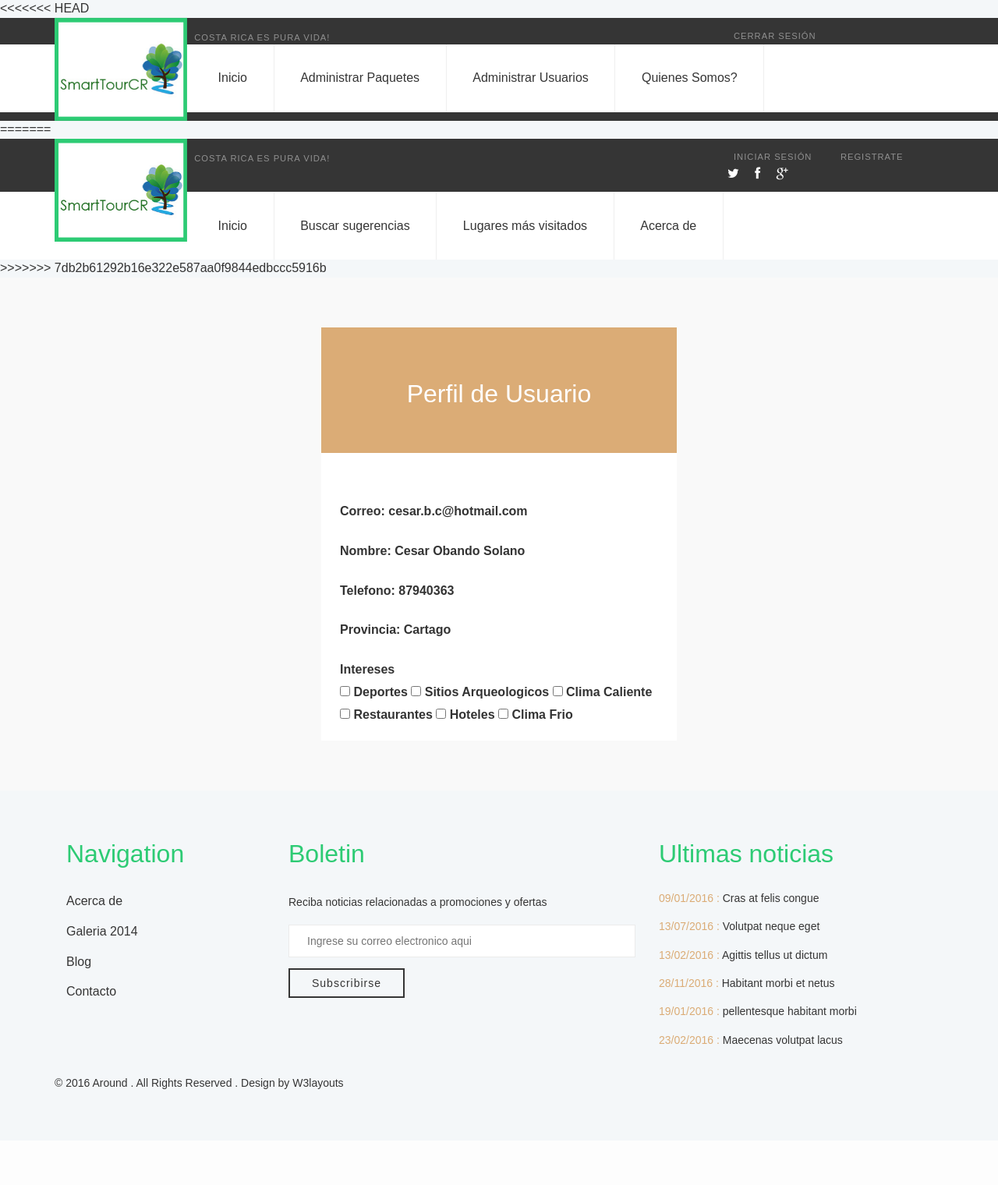
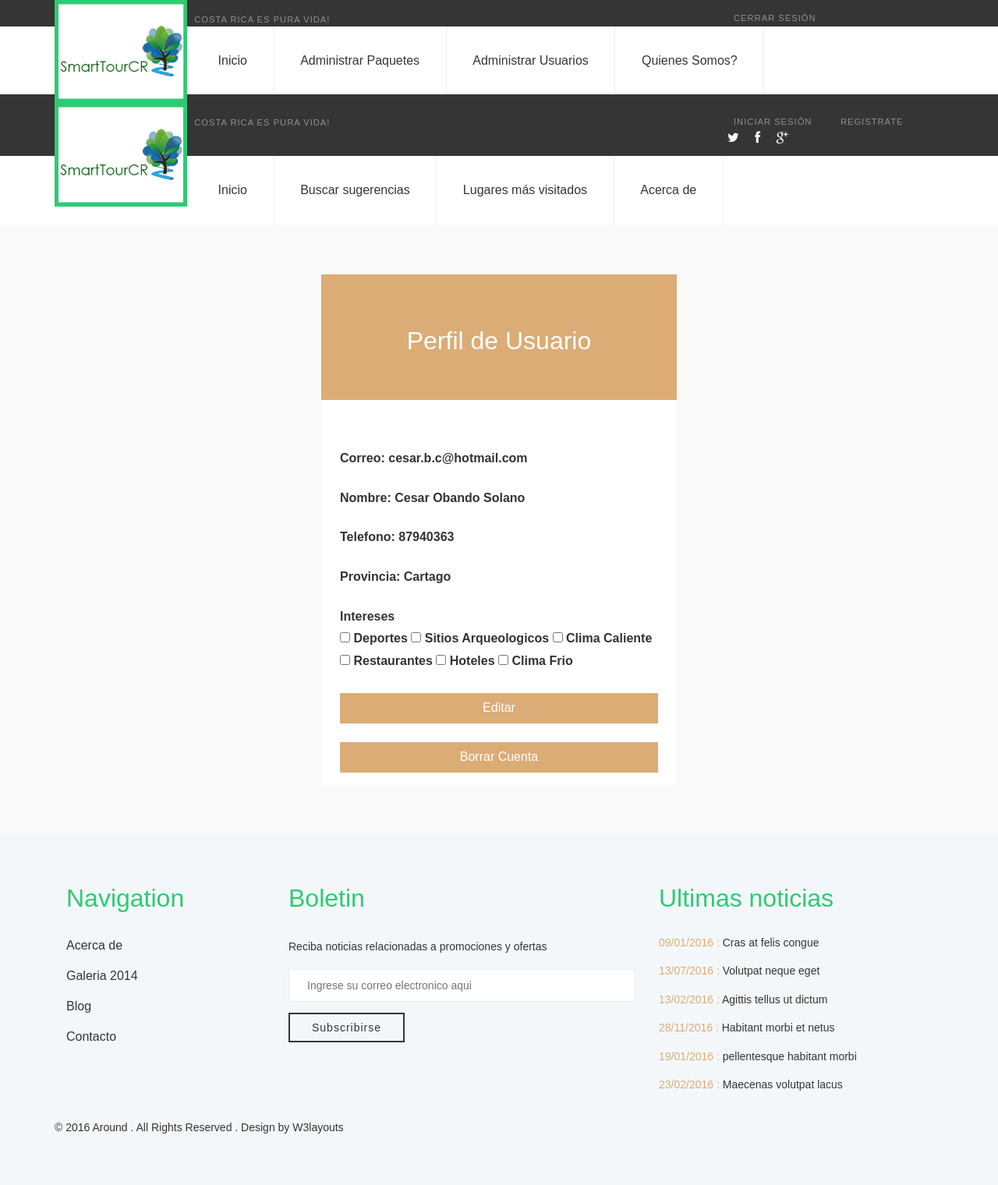
Before and after one commit to CesarObando/SmartTourCR, a PHP site: page /verperfil.php in a window 1280 px wide. Shown: the whole page at 78% size. Before the commit the page ends 1397 px from the top, so only its background shows below. Run offline with PHP 8.4, Linux system fonts and the light colour scheme; some web fonts are replaced.

Commit message:
no message

```diff
--- a/PhpProject2/nbproject/private/private.xml
+++ b/PhpProject2/nbproject/private/private.xml
@@ -3,7 +3,11 @@
     <editor-bookmarks xmlns="http://www.netbeans.org/ns/editor-bookmarks/2" lastBookmarkId="0"/>
     <open-files xmlns="http://www.netbeans.org/ns/projectui-open-files/2">
         <group>
-            <file>file:/C:/xampp/htdocs/SmartTour/PhpProject2/web/indexPaquetes.php</file>
+            <file>file:/C:/xampp/htdocs/RepositorioExpertos/PhpProject2/web/acercade.php</file>
+            <file>file:/C:/xampp/htdocs/RepositorioExpertos/PhpProject2/web/editarusuario.php</file>
+            <file>file:/C:/xampp/htdocs/RepositorioExpertos/PhpProject2/web/verperfil.php</file>
+            <file>file:/C:/xampp/htdocs/RepositorioExpertos/PhpProject2/web/registrarusuario.php</file>
+            <file>file:/C:/xampp/htdocs/RepositorioExpertos/PhpProject2/web/recursosreusables/header.php</file>
         </group>
     </open-files>
 </project-private>
--- a/PhpProject2/web/acercade.php
+++ b/PhpProject2/web/acercade.php
@@ -49,7 +49,7 @@ License URL: http://creativecommons.org/licenses/by/3.0/
                     </div>
                     <div class="team-grids">
                         <div class="col-md-4 team-grid wow fadeInLeft animated" data-wow-delay=".5s">
-                            <img src="images/t1.jpg" alt="" />
+                            <img src="images/t1.jpg" />
                             <h4>Cesar Obando</h4>
                             <div class="social-icons team-icons">
                                 <ul>
--- a/PhpProject2/web/recursosreusables/header.php
+++ b/PhpProject2/web/recursosreusables/header.php
@@ -5,7 +5,6 @@ License: Creative Commons Attribution 3.0 Unported
 License URL: http://creativecommons.org/licenses/by/3.0/
 -->
 <!DOCTYPE html>
-<<<<<<< HEAD
 <!-- header -->
 <div class="header">
     <div class="top-header">
@@ -50,7 +49,6 @@ License URL: http://creativecommons.org/licenses/by/3.0/
             </div>
         </div>
     </div>
-=======
     <div class="header">
         <div class="top-header">
             <div class="container">
@@ -104,4 +102,3 @@ License URL: http://creativecommons.org/licenses/by/3.0/
             </div>
         </div>
     </div>
->>>>>>> 7db2b61292b16e322e587aa0f9844edbccc5916b
--- a/PhpProject2/web/verperfil.php
+++ b/PhpProject2/web/verperfil.php
@@ -46,6 +46,9 @@ License URL: http://creativecommons.org/licenses/by/3.0/
                                 <label for="hoteles"> Hoteles</label>
                                 <input type="checkbox" name="intereses" id="climafrio" value="climafrio">
                                 <label for="climafrio"> Clima Frio</label>
+                                <br>
+                                <input type="submit" name="editar" value="Editar">
+                                <input type="submit" name="eliminar" value="Borrar Cuenta">
                         </form>
                     </div>
                 </div>
```
Lines whose indentation alone changed are shown as unchanged.
